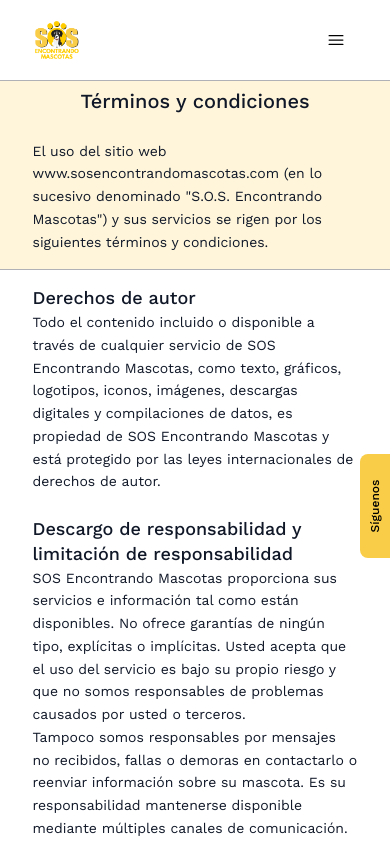
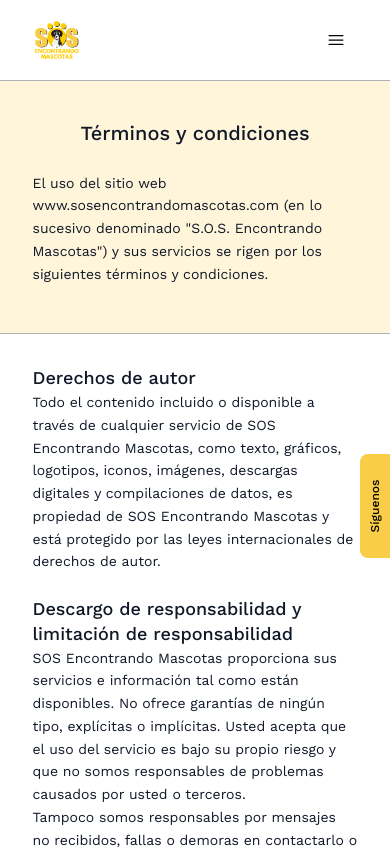
Before and after one commit to AztlanConsulting/SOS-FullStack, a React (Vite) app in the folder frontend/: page /therms in a window 390 px wide. Shown: the top 849 px of the page. Built offline with nearby package versions, Linux system fonts and the light colour scheme.

Commit message:
[FIX] py title

```diff
--- a/frontend/src/features/credits/components/CreditsInfo.tsx
+++ b/frontend/src/features/credits/components/CreditsInfo.tsx
@@ -2,7 +2,7 @@
 
 const CreditsInfo = () => {
   return (
-    <section className="relative color-secondary-bg border-b border-(--color-grey-border) py-4 lg:py-8">
+    <section className="relative color-secondary-bg border-b border-(--color-grey-border) py-12 lg:py-20">
       <div className="w-5/6 md:w-4/5 lg:w-full lg:max-w-4xl xl:max-w-5xl mx-auto">
         <div className=" lg:flex-row lg:items-center lg:justify-between gap-8">
           <div className="text-center mb-6 lg:mb-10">
@@ -11,9 +11,9 @@
             </Text>
           </div>
           <div className="flex-1 max-w-xl lg:max-w-2xl order-2 lg:order-1 text-left">
-                <Text variant="body" weight="regular" >
-                  Esta sección reconoce a los autores y fuentes de
-                las imágenes utilizadas en este sitio, en cumplimiento con sus respectivas
+            <Text variant="body" weight="regular">
+              Esta sección reconoce a los autores y fuentes de las imágenes
+              utilizadas en este sitio, en cumplimiento con sus respectivas
               licencias.
             </Text>
           </div>
--- a/frontend/src/features/therms/components/Conditions.tsx
+++ b/frontend/src/features/therms/components/Conditions.tsx
@@ -2,7 +2,7 @@
 
 const Conditions = () => {
   return (
-    <section className="relative border-b border-(--color-grey-border) py-4 lg:py-8">
+    <section className="relative border-b border-(--color-grey-border) py-8 lg:py-8">
       <div className="w-5/6 md:w-4/5 lg:w-full lg:max-w-4xl xl:max-w-5xl mx-auto">
 
         {/* Contenido */}
--- a/frontend/src/features/therms/components/Therms.tsx
+++ b/frontend/src/features/therms/components/Therms.tsx
@@ -2,7 +2,7 @@
 
 const Therms = () => {
   return (
-    <section className="relative color-secondary-bg border-b border-(--color-grey-border) py-4 lg:py-8">
+    <section className="relative color-secondary-bg border-b border-(--color-grey-border) py-12 lg:py-20">
       <div className="w-5/6 md:w-4/5 lg:w-full lg:max-w-4xl xl:max-w-5xl mx-auto">
         <div className=" lg:flex-row lg:items-center lg:justify-between gap-8">
           <div className="text-center mb-6 lg:mb-10">
@@ -11,9 +11,10 @@
             </Text>
           </div>
           <div className="flex-1 max-w-xl lg:max-w-2xl order-2 lg:order-1 text-left">
-                <Text variant="body" weight="regular" >
-                  El uso del sitio web www.sosencontrandomascotas.com (en lo sucesivo denominado
-            "S.O.S. Encontrando Mascotas") y sus servicios se rigen por los siguientes términos y condiciones.
+            <Text variant="body" weight="regular">
+              El uso del sitio web www.sosencontrandomascotas.com (en lo
+              sucesivo denominado "S.O.S. Encontrando Mascotas") y sus servicios
+              se rigen por los siguientes términos y condiciones.
             </Text>
           </div>
         </div>
```
Lines whose indentation alone changed are shown as unchanged.
